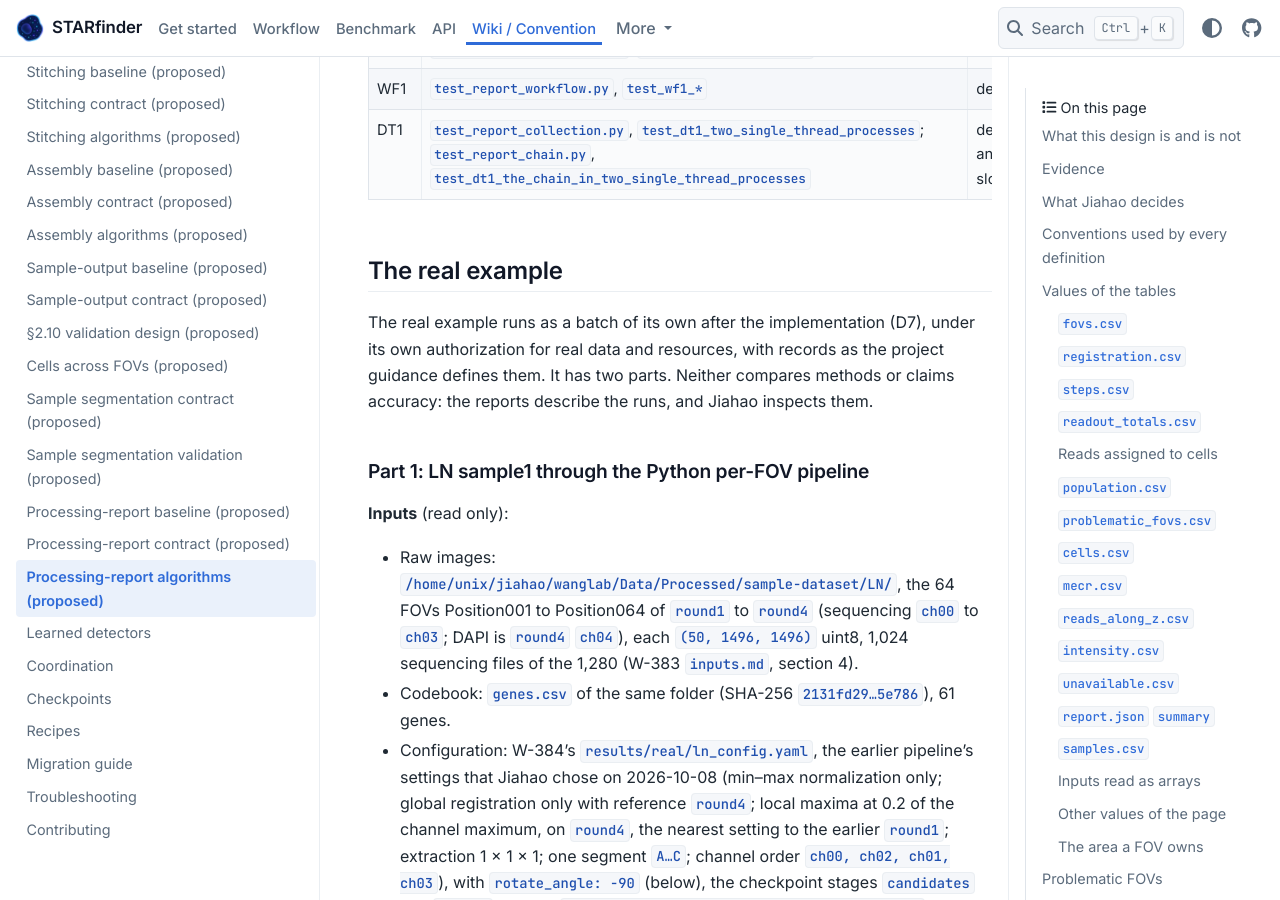
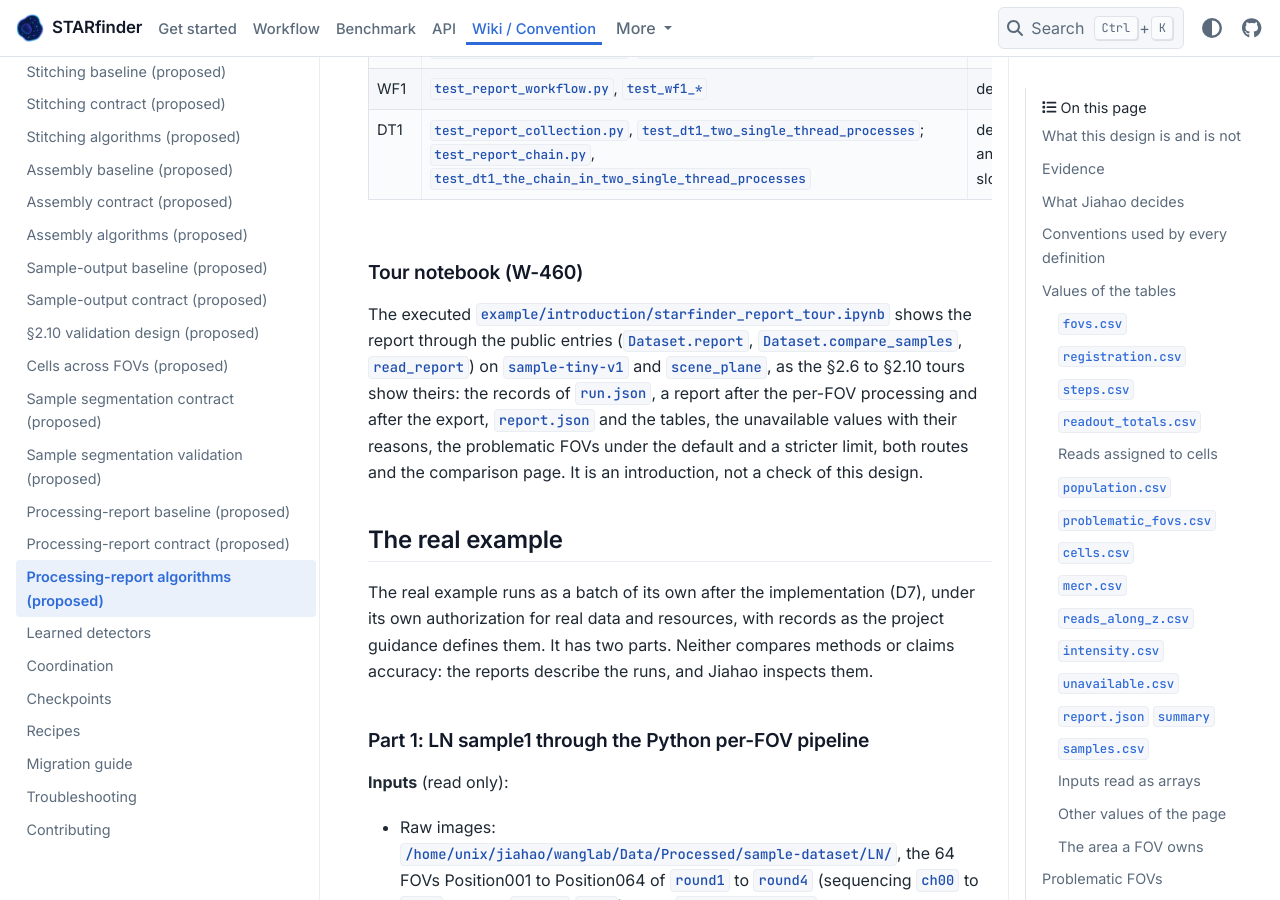
Before and after one commit to wanglab-broad/starfinder, a Sphinx documentation site: the page built from docs/report-algorithms.md, in a window 1280 px wide and 900 px high, scrolled down 72041 px. Built offline with Sphinx 7.4.7 and the PyData theme 0.15.4, drawn with Linux system fonts in a browser that asks for light colours.

Commit message:
feat(w-460): add an introductory notebook on §2.11: make, read and…
The executed tour notebook
example/introduction/starfinder_report_tour.ipynb is in place, along
with a 9-line subsection "Tour notebook (W-460)" in
docs/report-algorithms.md that links to it. No other file changed. The
notebook runs on sample-tiny-v1 (seed 42) and on its single-plane form,
scene_plane, using only public names. It covers all eleven sections the
issue lists and asserts each criterion inside its cells: - the run.json
records R1 to R4; - the first report, matching the first row of the
contract's stage table; - the report after the export: reads_in_cells 51
equals …

Linear-Issue: W-460

```diff
--- a/docs/report-algorithms.md
+++ b/docs/report-algorithms.md
@@ -1376,6 +1376,15 @@ present at a stage when no row of `unavailable.csv` names it with a reason other
 | WF1 | `test_report_workflow.py`, `test_wf1_*` | default | none compared |
 | DT1 | `test_report_collection.py`, `test_dt1_two_single_thread_processes`; `test_report_chain.py`, `test_dt1_the_chain_in_two_single_thread_processes` | default and slow | exact (bytes) |
 
+### Tour notebook (W-460)
+
+The executed `example/introduction/starfinder_report_tour.ipynb` shows the report through the
+public entries (`Dataset.report`, `Dataset.compare_samples`, `read_report`) on `sample-tiny-v1`
+and `scene_plane`, as the §2.6 to §2.10 tours show theirs: the records of `run.json`, a report
+after the per-FOV processing and after the export, `report.json` and the tables, the unavailable
+values with their reasons, the problematic FOVs under the default and a stricter limit, both
+routes and the comparison page. It is an introduction, not a check of this design.
+
 ## The real example
 
 The real example runs as a batch of its own after the implementation (D7), under its own
```
Also changed, not shown: 1 other file.
